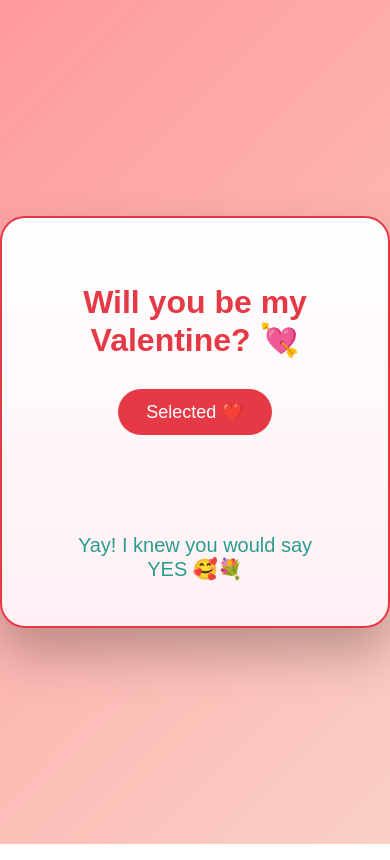
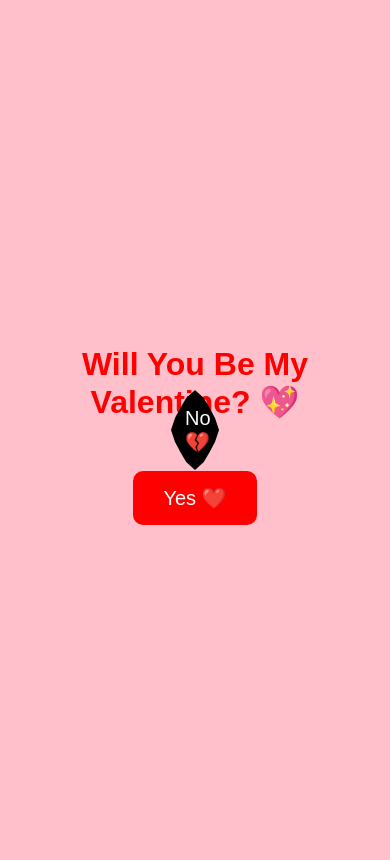
Before and after one commit to valentinepage/Valentine_Proposal, a plain HTML site: page index.html in a window 390 px wide. Both pictures are taken after a click on the button "Yes ❤️". Drawn offline with Linux system fonts and the light colour scheme.

Commit message:
Update index.html

```diff
--- a/index.html
+++ b/index.html
@@ -1,132 +1,81 @@
 <!DOCTYPE html>
 <html lang="en">
 <head>
-  <meta charset="UTF-8" />
-  <meta name="viewport" content="width=device-width, initial-scale=1.0" />
-  <title>Be My Valentine 💖</title>
+<meta charset="UTF-8">
+<meta name="viewport" content="width=device-width, initial-scale=1.0">
+<title>Valentine Proposal</title>
 <style>
   body {
-      margin: 0;
+    display: flex;
+    justify-content: center;
+    align-items: center;
     height: 100vh;
-      display: flex;
-      align-items: center;
-      justify-content: center;
-      background: linear-gradient(135deg, #ff9a9e, #fad0c4);
-      font-family: Arial, Helvetica, sans-serif;
-      overflow: hidden;
-    }
-
-    .card {
-      background: linear-gradient(180deg, #ffffff, #fff0f3);
-      padding: 45px 55px;
-      border-radius: 25px;
-      text-align: center;
-      box-shadow: 0 25px 50px rgba(0,0,0,0.25);
-      border: 2px solid #e63946;
+    background: pink;
+    font-family: Arial, sans-serif;
+    flex-direction: column;
   }
 
   h1 {
-      color: #e63946;
-      margin-bottom: 30px;
-    }
-
-    .buttons {
-      position: relative;
-      height: 120px;
+    color: red;
+    margin-bottom: 40px;
+    text-align: center;
   }
 
   button {
-      padding: 12px 28px;
-      font-size: 18px;
-      border-radius: 30px;
+    font-size: 20px;
+    padding: 15px 30px;
+    margin: 10px;
     border: none;
     cursor: pointer;
+    border-radius: 50%; /* makes it round, we’ll shape it like heart via CSS trick */
+    position: absolute;
+    transition: all 0.3s;
   }
 
-    #yesBtn {
-      background: #e63946;
+  #yes {
+    background-color: red;
     color: white;
+    border-radius: 10px;
+    position: relative;
   }
 
-    #noBtn {
-      position: absolute;
-      background: #000;
-      color: #fff;
-      left: 140px;
-      top: 0;
-      border-radius: 8px;
-      box-shadow: 0 8px 16px rgba(0,0,0,0.4);
-      transition: transform 0.2s ease;
-    }
-
-    #noBtn:hover {
-      transform: rotate(-10deg) scale(1.05);
-    }
-
-    .message {
-      margin-top: 25px;
-      font-size: 20px;
-      color: #2a9d8f;
-      display: none;
+  #no {
+    background-color: black;
+    color: white;
+    width: 80px;
+    height: 80px;
+    clip-path: polygon(
+      50% 0%, 61% 10%, 68% 22%, 75% 35%, 80% 50%, 75% 65%,
+      68% 78%, 61% 90%, 50% 100%, 39% 90%, 32% 78%, 25% 65%,
+      20% 50%, 25% 35%, 32% 22%, 39% 10%
+    ); /* heart shape */
   }
 </style>
 </head>
 <body>
-  <div class="card">
-    <h1>Will you be my Valentine? 💘</h1>
-    <div class="buttons">
-      <button id="yesBtn">Yes ❤️</button>
-      <button id="noBtn">No 🙈</button>
-    </div>
-    <div class="message" id="message">Yay! I knew you would say YES 🥰💐</div>
-  </div>
+
+<h1>Will You Be My Valentine? 💖</h1>
+
+<button id="yes">Yes ❤️</button>
+<button id="no">No 💔</button>
 
 <script>
-    const noBtn = document.getElementById('noBtn');
-    const yesBtn = document.getElementById('yesBtn');
-    const message = document.getElementById('message');
+  const noButton = document.getElementById('no');
+  const yesButton = document.getElementById('yes');
 
-    // Make NO button run around the screen
-    // Keep NO button visible until YES is pressed
-    let yesPressed = false;
-
-    noBtn.addEventListener('mouseenter', () => {
-      if (yesPressed) return;
-
-      const maxX = window.innerWidth - noBtn.offsetWidth;
-      const maxY = window.innerHeight - noBtn.offsetHeight;
-
-      const x = Math.random() * maxX;
-      const y = Math.random() * maxY;
-
-      noBtn.style.left = x + 'px';
-      noBtn.style.top = y + 'px';
+  // No button moves randomly when hovered
+  noButton.addEventListener('mouseover', () => {
+    const x = Math.random() * (window.innerWidth - 100);
+    const y = Math.random() * (window.innerHeight - 100);
+    noButton.style.left = x + 'px';
+    noButton.style.top = y + 'px';
   });
 
-    yesBtn.addEventListener('click', () => {
-      yesPressed = true;
-    });
-
-    noBtn.addEventListener('mouseenter', () => {
-      if (!canEscape) return;
-
-      const maxX = window.innerWidth - noBtn.offsetWidth;
-      const maxY = window.innerHeight - noBtn.offsetHeight;
-
-      const x = Math.random() * maxX;
-      const y = Math.random() * maxY;
-
-      noBtn.style.left = x + 'px';
-      noBtn.style.top = y + 'px';
-    });
-
-    // Only YES can actually be selected
-    yesBtn.addEventListener('click', () => {
-      message.style.display = 'block';
-      noBtn.style.display = 'none';
-      yesBtn.disabled = true;
-      yesBtn.innerText = 'Selected ❤️';
+  // Yes button click action
+  yesButton.addEventListener('click', () => {
+    alert("Yay! You said Yes! 💖");
   });
 </script>
+
 </body>
 </html>
```
Lines whose indentation alone changed are shown as unchanged.
